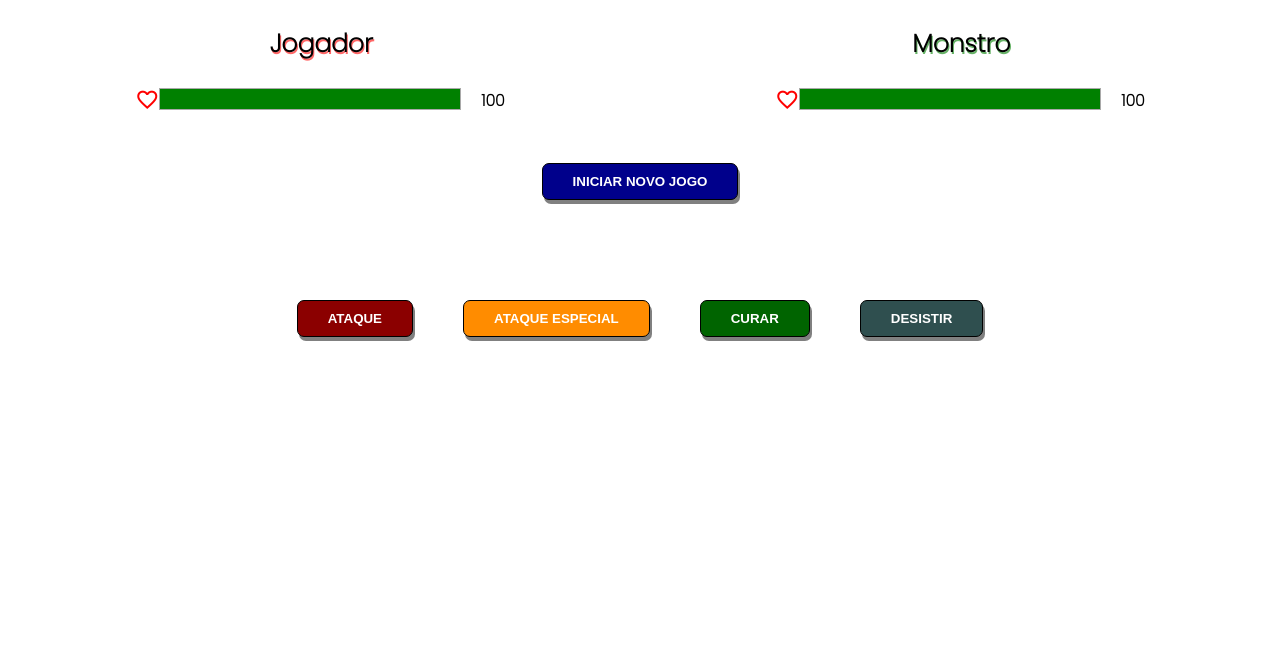
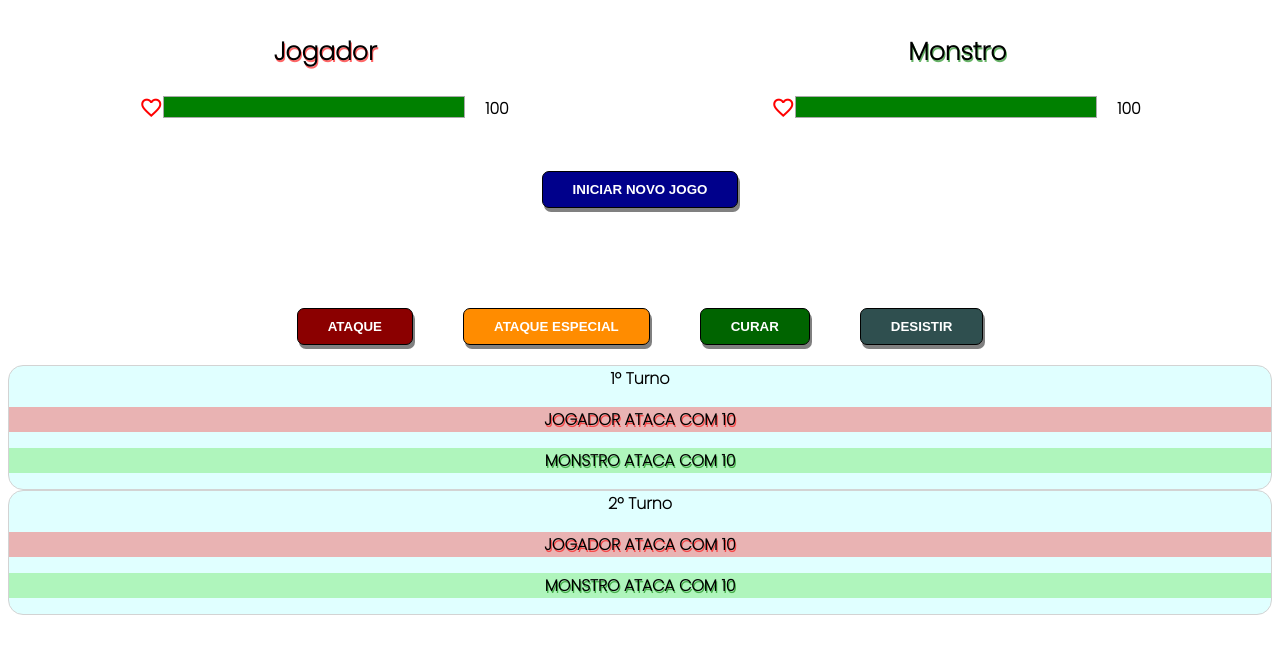
Before and after one commit to LucasCosta0117/Curso-VueJS-2, a plain HTML site: page projeto-01/index.html in a window 1280 px wide. Drawn offline with nearby package versions, Linux system fonts and the light colour scheme.

Commit message:
feat: adiciona estrutura de log do jogo

```diff
--- a/projeto-01/index.html
+++ b/projeto-01/index.html
@@ -41,6 +41,18 @@
                 <input class="desistir-btn btn" type="button" value="Desistir">
             </div>
         </div>
+        <div class="log-game">
+            <div class="turno">
+                <span>1º Turno</span>
+                <p>JOGADOR ATACA COM 10</p>
+                <p>MONSTRO ATACA COM 10</p>
+            </div>
+            <div class="turno">
+                <span>2º Turno</span>
+                <p>JOGADOR ATACA COM 10</p>
+                <p>MONSTRO ATACA COM 10</p>
+            </div>
+        </div>
     </div>
 <script src="./app.js"></script>
 </body>
--- a/projeto-01/style.css
+++ b/projeto-01/style.css
@@ -1,6 +1,6 @@
 @import url('https://fonts.googleapis.com/css2?family=Poppins:wght@200&display=swap');
 
-body {
+html {
     padding: 0;
     margin: 0;
     box-sizing: border-box;
@@ -8,6 +8,7 @@ body {
     font-size: 100%;
     text-decoration: none;
     list-style-type: none;
+    list-style: none;
 }
 .players {
     display: flex;
@@ -89,7 +90,24 @@ body {
     height: 20px;
     background-color: green;
 }
-
+.log-game {
+    padding-top: 20px;
+}
+.turno {
+    border: solid 1.5px lightgray;
+    border-radius: 15px;
+    text-align: center;
+    font-weight: 600;
+    background-color: lightcyan;
+}
+.turno > p:first-of-type{
+    background-color: rgba(240, 128, 128, 0.6);
+    text-shadow: 1px 2px rgba(255, 0, 0, 0.6);
+}
+.turno > p:last-of-type{
+    background-color: rgba(144, 238, 144, 0.6);
+    text-shadow: 1px 2px rgba(0, 128, 0, 0.6);
+}
 .material-symbols-outlined {
     color: red;
     font-variation-settings:
```
